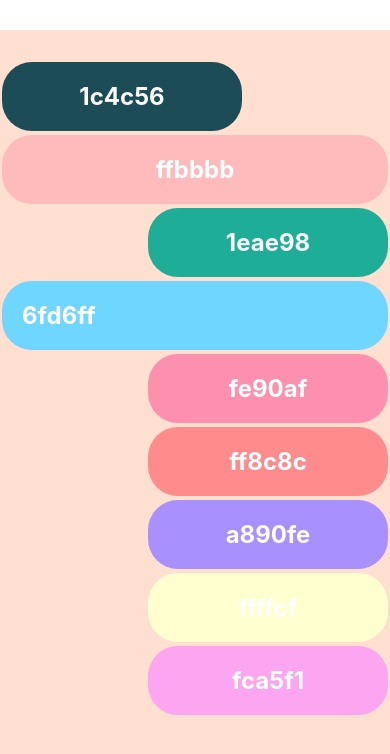
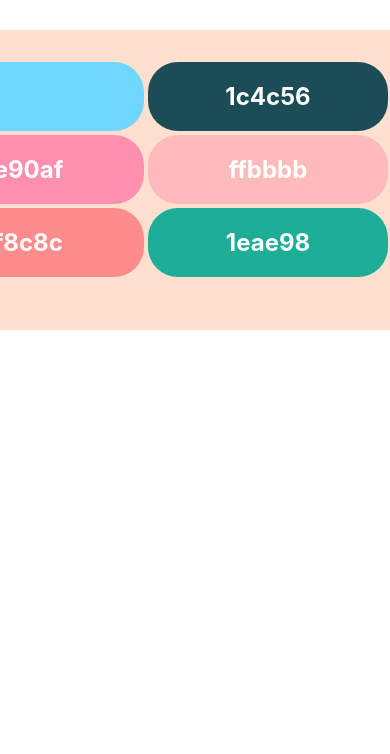
Before and after one commit to liebespaar93/react_native_r3f, a React Native app: screen / in a window 390 px wide. Shown: the top 754 px of the page. Built offline with nearby package versions, Linux system fonts and the light colour scheme.

Commit message:
learn FlexWrap

```diff
--- a/App.js
+++ b/App.js
@@ -1,4 +1,4 @@
-import { Button, Modal, StyleSheet, Text, View } from 'react-native';
+import { Button, Modal, ScrollView, StyleSheet, Text, View } from 'react-native';
 import ModalTutorial from './components/tutorial/ModalTutorial';
 import StatusBarTutorial from './components/tutorial/StatusBarTutorial';
 import ActivityIndicatorTutorial from './components/tutorial/ActivityIndicatorTutorial';
@@ -14,7 +14,7 @@ export default function App() {
         <BoxStyle style={{ backgroundColor: "#1c4c56", alignSelf: "flex-start" }}>1c4c56</BoxStyle>
         <BoxStyle style={{ backgroundColor: "#ffbbbb", alignSelf: "stretch" }}>ffbbbb</BoxStyle>
         <BoxStyle style={{ backgroundColor: "#1eae98", alignSelf: "auto" }}>1eae98</BoxStyle>
-      <BoxStyle style={{ backgroundColor: "#6fd6ff", alignSelf:"stretch",  alignItems:"flex-start" }}>6fd6ff</BoxStyle>
+        <BoxStyle style={{ backgroundColor: "#6fd6ff", alignSelf: "stretch", alignItems: "flex-start" }}>6fd6ff</BoxStyle>
         <BoxStyle style={{ backgroundColor: "#fe90af" }}>fe90af</BoxStyle>
         <BoxStyle style={{ backgroundColor: "#ff8c8c" }}>ff8c8c</BoxStyle>
         <BoxStyle style={{ backgroundColor: "#a890fe" }}>a890fe</BoxStyle>
@@ -26,7 +26,9 @@ export default function App() {
 
 const styles = StyleSheet.create({
   container: {
-    flex: 1,
+    // flex: 1,
+    flexWrap: "wrap-reverse",
+    height: 300,
     alignItems: "flex-end",
     marginTop: 30,
     paddingTop: 30,
```
Also changed, not shown: 1 other file (tests, documents, lock files or other folders). Lines whose indentation alone changed are shown as unchanged.
